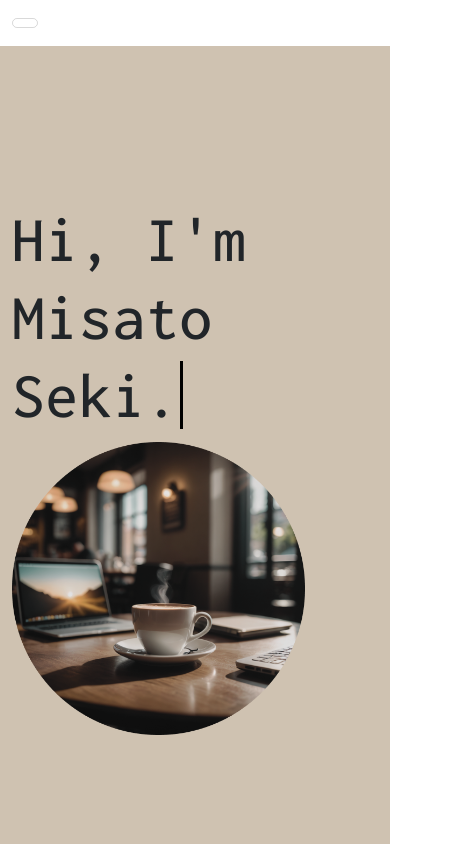
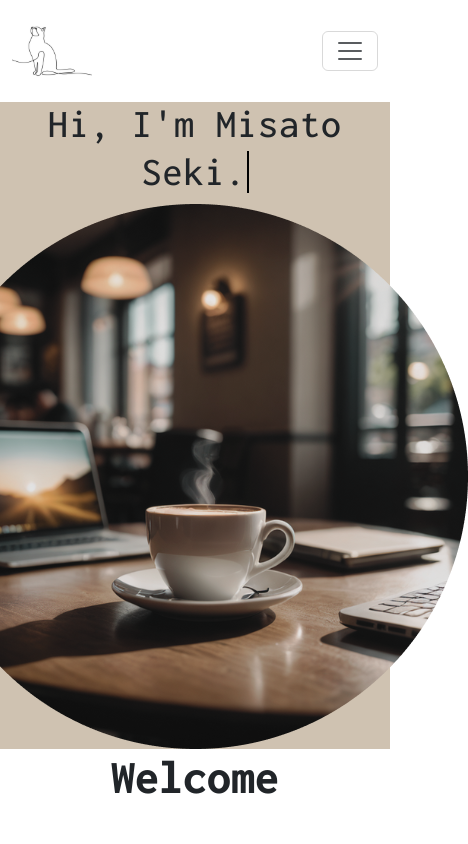
Before and after one commit to Misato-Seki/react-portfolio-website, a React (Create React App) app: page / in a window 390 px wide. Shown: the top 844 px of the page, 468 px wide, since content can reach past the window. Built offline with nearby package versions, Linux system fonts and the light colour scheme.

Commit message:
update: NavBar, Footer

```diff
--- a/src/App.css
+++ b/src/App.css
@@ -71,8 +71,12 @@ nav.navbar {
   background-color: white;
 }
 
+.navbar-toggler {
+  border: none;
+}
+
 .navbar.scrolled {
-  padding: 0px 0;
+  padding: 10px 0;
   opacity: 90%;
 }
 
@@ -86,13 +90,11 @@ nav.navbar {
 }
 
 .navbar-brand {
-  position: absolute; /* Position absolutely for centering */
-  left: 50%; /* Move to the center horizontally */
-  transform: translateX(-50%); /* Center it exactly */
+  padding-right: 20px;
 }
 
 .navbar-brand img {
-  width: 50px;
+  width: 80px;
   height: auto;
 }
 
@@ -180,12 +182,24 @@ nav.navbar {
 
 .hero {
   margin-top: 0px;
-  padding: 200px 0 90px 0;
+  position: relative;
+  top: 100px;
   background-color: #CFC2B1;
   height: 100vh;
+  display: flex;
+  justify-content: center;
+  /* align-items: center; */
 }
 
-.hero h1 {
+.col-text {
+  display: flex;
+  justify-content: center;
+  align-items: center;
+  text-align: center;
+  height: 100%;
+}
+
+.col-text h1 {
   font-weight: 500;
   font-size: 65px;
   letter-spacing: 1px;
@@ -199,13 +213,34 @@ nav.navbar {
 }
 
 .col-img img {
-  max-width: 80%;
   height: auto;
+  width: auto;
 }
 
 .wrap {
   border-right: 0.05em solid black;
 }
+
+/* mobile */
+@media screen and (max-width: 576px) {
+  .col-text h1 {
+    font-weight: 500;
+    font-size: 40px;
+    letter-spacing: 1px;
+  }
+
+  .hero {
+    height: 100%;
+  }
+}
+
+/*
+// xs: < 576 pixels. -> mobile(360-414)
+// sm: ≥ 576 pixels.
+// md: ≥ 768 pixels. -> tablet(768-1024)
+// lg: ≥ 992 pixels.
+// xl: ≥ 1200 pixels. -> laptop(1366-1440), desktop(1440-1920)
+*/
 
 /* Welcome CSS */
 .welcome {
@@ -434,3 +469,10 @@ nav.navbar {
   height: 100%;
   position: absolute;
 }
+
+/* Footer CSS */
+.footer {
+  padding: 50px 0 30px 0;
+  text-align: center;
+  background-color: #CFC2B1;
+}
--- a/src/components/Footer.js
+++ b/src/components/Footer.js
@@ -1,6 +1,8 @@
 function Footer() {
     return (
-        <h1>This is Footer section.</h1>
+        <div className="footer">
+            <p>Copyright 2024. All Rights Reserved.</p>
+        </div>
     )
 }
 
--- a/src/components/Hero.js
+++ b/src/components/Hero.js
@@ -25,7 +25,7 @@ function Hero() {
         <section className="hero" id="home">
             <Container>
                 <Row className="align-items-center">
-                    <Col xs={12} xl={7}>
+                    <Col lg={12} xl={7} className="col-text">
                         <TrackVisibility>
                             {({ isVisible }) =>
                                 <div className={isVisible ? "animate__animated animate__fadeIn" : ""}>
@@ -34,7 +34,7 @@ function Hero() {
                             }
                         </TrackVisibility>
                     </Col>
-                    <Col xs={12} xl={5} className="col-img">
+                    <Col lg={12} xl={5} className="col-img">
                         <TrackVisibility>
                             {({ isVisible }) =>
                                 <img src={heroImg} alt="hero-img" className={isVisible ? "animate__animated animate__fadeIn" : ""} />
--- a/src/components/NavBar.js
+++ b/src/components/NavBar.js
@@ -1,9 +1,10 @@
 import { Container, Nav, Navbar } from 'react-bootstrap';
-import Logo from '../assets/img/logo_cat.svg';
+import Logo from '../assets/img/logo-cat.svg';
 import LinkedIn from '../assets/img/linkedin.svg';
 import GitHub from '../assets/img/github.svg';
 import { HashLink } from 'react-router-hash-link';
 import { useEffect, useState } from 'react';
+import 'bootstrap/dist/js/bootstrap.bundle.min.js';
 
 function NavBar() {
     const [scrolled, setScrolled] = useState(false);
@@ -24,9 +25,10 @@ function NavBar() {
     return (
         <Navbar expand="xl" className={scrolled ? "scrolled" : ""}>
         <Container>
-            <Navbar.Toggle aria-controls="basic-navbar-nav">
-                <span className='navbar-toggle-icon'></span>
-            </Navbar.Toggle>
+            <Navbar.Brand href="#home">
+                <img src={Logo} className="d-inline-block align-top" alt="logo"/>
+            </Navbar.Brand>
+            <Navbar.Toggle aria-controls="basic-navbar-nav"/>
             <Navbar.Collapse id="basic-navbar-nav">
             <Nav className="me-auto">
                 <Nav.Link href="#home">Home</Nav.Link>
@@ -34,15 +36,12 @@ function NavBar() {
                 <Nav.Link href="#projects">Projects</Nav.Link>
                 <Nav.Link href="#about">About Me</Nav.Link>
             </Nav>
-            <Navbar.Brand href="#home">
-                <img src={Logo} className="d-inline-block align-top" alt="logo"/>
-            </Navbar.Brand>
             <span className='navbar-text'>
                 <div className='social-icon'>
                     <a href='#'><img src={LinkedIn} alt="linkedin-logo" /></a>
                     <a href='#'><img src={GitHub} alt="github-logo" /></a>
                 </div>
-                <HashLink to='#connect'>
+                <HashLink to='#contact'>
                   <button className='vvd' onClick={() => console.log('connect')}><span>Let's Connect</span></button>
                 </HashLink>
             </span>
--- a/src/index.js
+++ b/src/index.js
@@ -3,6 +3,8 @@ import ReactDOM from 'react-dom/client';
 import './index.css';
 import App from './App';
 import reportWebVitals from './reportWebVitals';
+import 'bootstrap/dist/css/bootstrap.min.css';
+
 
 const root = ReactDOM.createRoot(document.getElementById('root'));
 root.render(
```
Also changed, not shown: src/assets/img/logo-cat.svg (added), src/assets/img/logo_cat.svg (deleted).
